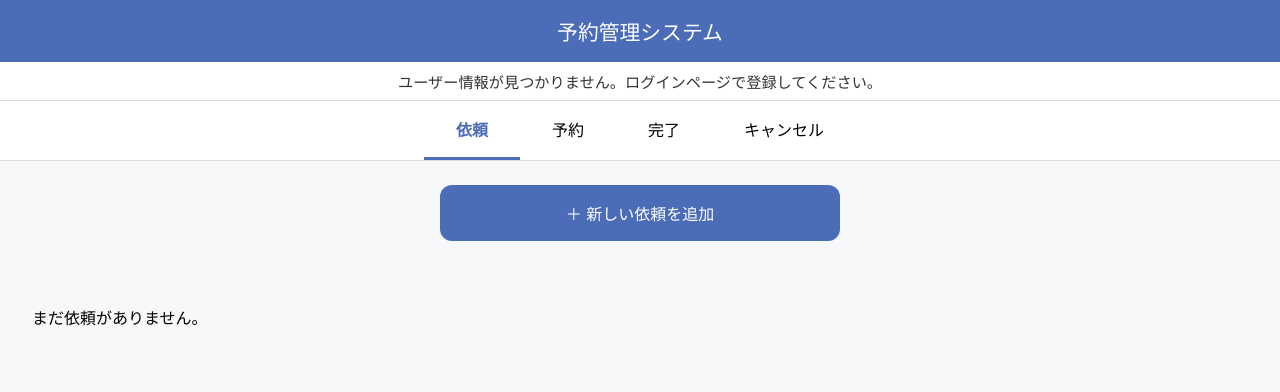
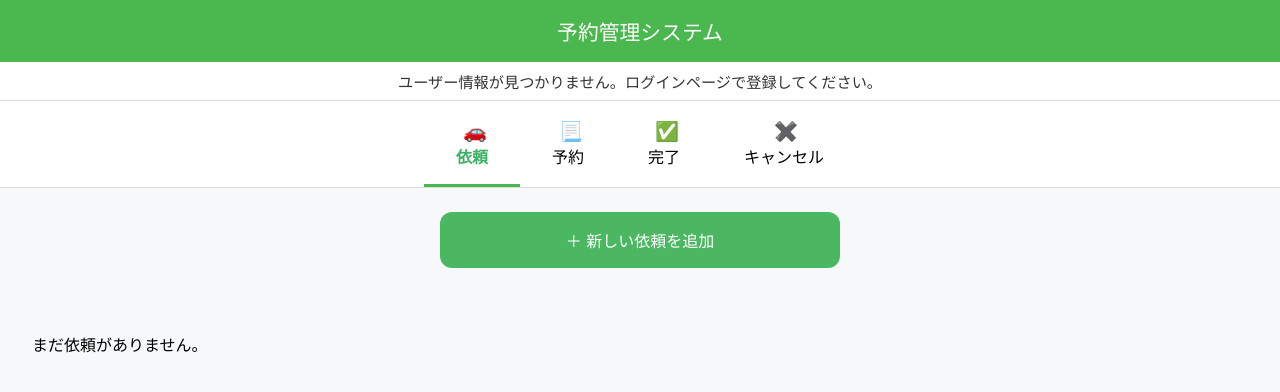
Before and after one commit to jphacks/sp_2508, a plain HTML site: page frontend/reserve/reserve.html in a window 1280 px wide. Drawn offline with Linux system fonts and the light colour scheme.

Commit message:
予約画面のUI

```diff
--- a/frontend/reserve/reserve.html
+++ b/frontend/reserve/reserve.html
@@ -13,7 +13,7 @@
     }
 
     header {
-      background-color: #4b6cb7;
+      background-color: #4bb74f;
       color: white;
       padding: 1rem;
       text-align: center;
@@ -44,8 +44,8 @@
     }
 
     .tab.active {
-      border-bottom: 3px solid #4b6cb7;
-      color: #4b6cb7;
+      border-bottom: 3px solid #4bb752;
+      color: #3eb165;
       font-weight: bold;
     }
 
@@ -82,7 +82,7 @@
 
     .status {
       font-size: 0.9rem;
-      color: #4b6cb7;
+      color: #4bb754;
     }
 
     .button-group {
@@ -101,11 +101,11 @@
     }
 
     .move-button {
-      background-color: #4b6cb7;
+      background-color: #4bb766;
     }
 
     .move-button:hover {
-      background-color: #3c5aa6;
+      background-color: #3ca676;
     }
 
     .delete-button {
@@ -121,7 +121,7 @@
       width: 90%;
       max-width: 400px;
       margin: 1.5rem auto 1rem auto;
-      background-color: #4b6cb7;
+      background-color: #4bb762;
       color: white;
       padding: 1rem;
       border: none;
@@ -180,9 +180,34 @@
     }
 
     .submit-btn {
-      background-color: #4b6cb7;
+      background-color: #4bb771;
       color: white;
     }
+
+    .reque{
+      font-size: 1.2rem;
+      margin-left: 7px;
+    }
+
+    .rese{
+      font-size: 1.2rem;
+      margin-left: 7px;
+    }
+
+    .ok{
+      font-size: 1.2rem;
+      margin-left: 7px;
+    }
+
+    .can{
+      font-size: 1.2rem;
+      margin-left: 30px;
+    }
+
+    .reservation-card{
+      background-color:#ececec;
+    }
+
   </style>
 </head>
 <body>
@@ -191,10 +216,10 @@
   <div id="userInfo">ユーザー情報を読み込み中...</div>
 
   <div class="tabs">
-    <div class="tab active" data-tab="request">依頼</div>
-    <div class="tab" data-tab="reserve">予約</div>
-    <div class="tab" data-tab="done">完了</div>
-    <div class="tab" data-tab="cancel">キャンセル</div>
+    <div class="tab active" data-tab="request"><spnn class="reque">🚗</spnn><br>依頼</div>
+    <div class="tab" data-tab="reserve"><spnn class="rese">📃</spnn><br>予約</div>
+    <div class="tab" data-tab="done"><spnn class="ok">✅</spnn><br>完了</div>
+    <div class="tab" data-tab="cancel"><spnn class="can">✖️</spnn><br>キャンセル</div>
   </div>
 
   <button id="reserveButton">＋ 新しい依頼を追加</button>
```
Also changed, not shown: frontend/home/home.html (+1 -1 lines), 1 other file.
